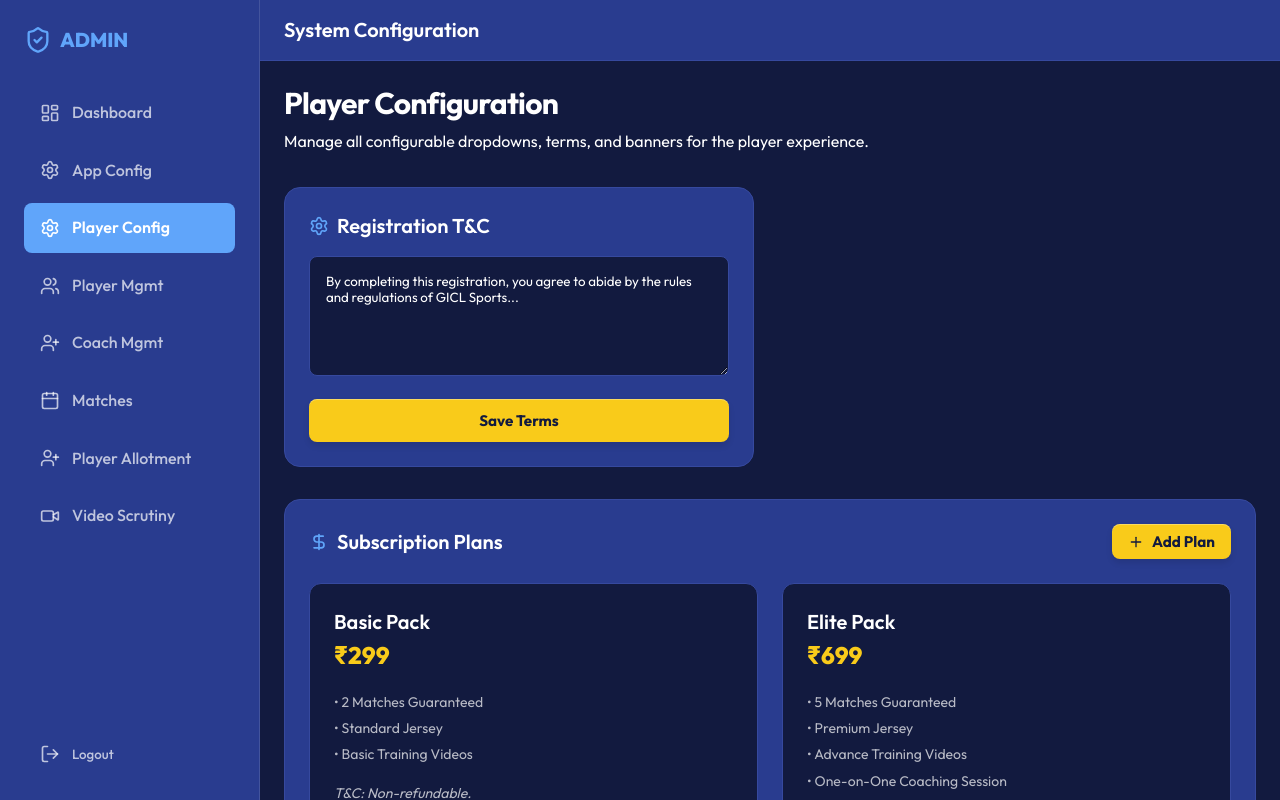
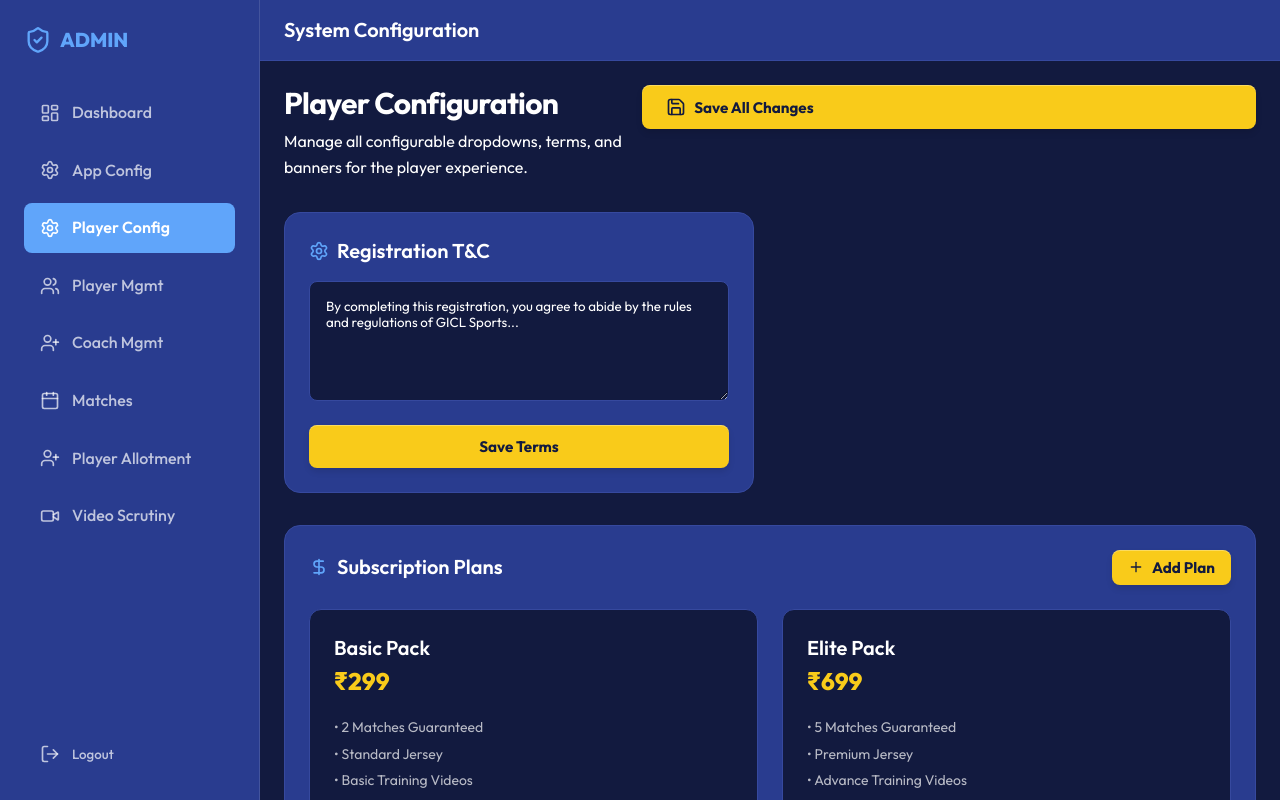
Before and after one commit to Kundan-23/gicl, a React (Vite) app: page /admin/player-config in a window 1280 px wide. Shown: the top 800 px of the page. Built offline with nearby package versions, Linux system fonts and the light colour scheme.

Commit message:
Add Universal Save Button and limit image uploads to 2MB to prevent QuotaExceededError

```diff
--- a/src/pages/Admin/PlayerConfig.jsx
+++ b/src/pages/Admin/PlayerConfig.jsx
@@ -1,7 +1,8 @@
 import React, { useState } from 'react';
 import { motion } from 'framer-motion';
 import { useConfigStore } from '../../store/useConfigStore';
-import { Settings, Plus, Trash2, Image as ImageIcon, Check, DollarSign } from 'lucide-react';
+import { Settings, Plus, Trash2, Image as ImageIcon, Check, DollarSign, Save } from 'lucide-react';
+import Swal from 'sweetalert2';
 
 const PlayerConfig = () => {
   const config = useConfigStore();
@@ -30,10 +31,18 @@ const PlayerConfig = () => {
   const handleBannerUpload = (e) => {
     const file = e.target.files[0];
     if (file) {
+      if (file.size > 2000000) { // Limit to 2MB to prevent localStorage overflow
+        Swal.fire({ icon: 'error', title: 'File Too Large', text: 'Please upload an image smaller than 2MB.' });
+        return;
+      }
       const reader = new FileReader();
       reader.onloadend = () => {
+        try {
           const newBanner = { id: Date.now(), text: "", color: "var(--bg-surface)", image: reader.result };
           config.updateBanners([...config.banners, newBanner]);
+        } catch(err) {
+          Swal.fire({ icon: 'error', title: 'Storage Error', text: 'Storage limit exceeded. Try a smaller image or delete existing banners.' });
+        }
       };
       reader.readAsDataURL(file);
     }
@@ -42,10 +51,18 @@ const PlayerConfig = () => {
   const handleAdBannerUpload = (e) => {
     const file = e.target.files[0];
     if (file) {
+      if (file.size > 2000000) { // Limit to 2MB
+        Swal.fire({ icon: 'error', title: 'File Too Large', text: 'Please upload an image smaller than 2MB.' });
+        return;
+      }
       const reader = new FileReader();
       reader.onloadend = () => {
+        try {
           const newBanner = { id: Date.now(), text: "", color: "var(--bg-surface)", image: reader.result };
           config.updateAdBanners([...(config.adBanners || []), newBanner]);
+        } catch(err) {
+          Swal.fire({ icon: 'error', title: 'Storage Error', text: 'Storage limit exceeded. Try a smaller image or delete existing banners.' });
+        }
       };
       reader.readAsDataURL(file);
     }
@@ -104,9 +121,30 @@ const PlayerConfig = () => {
 
   return (
     <motion.div initial={{ opacity: 0, y: 20 }} animate={{ opacity: 1, y: 0 }} exit={{ opacity: 0 }}>
-      <div style={{ marginBottom: '2rem' }}>
+      <div style={{ marginBottom: '2rem', display: 'flex', justifyContent: 'space-between', alignItems: 'flex-start' }}>
+        <div>
           <h1 className="heading-1">Player Configuration</h1>
           <p className="text-secondary" style={{ marginTop: '0.5rem' }}>Manage all configurable dropdowns, terms, and banners for the player experience.</p>
+        </div>
+        <button
+          className="btn-primary"
+          style={{ display: 'flex', alignItems: 'center', gap: '0.5rem', padding: '0.75rem 1.5rem' }}
+          onClick={() => {
+            // Because zustand persists immediately, this button is purely for UX confirmation
+            // and explicitly saving the Registration terms if they forgot to click its specific save button.
+            config.updateRegistrationTerms(regTerms);
+            Swal.fire({
+              icon: 'success',
+              title: 'Saved Successfully',
+              text: 'All configurations and banners have been universally saved.',
+              timer: 2000,
+              showConfirmButton: false
+            });
+          }}
+        >
+          <Save size={20} />
+          Save All Changes
+        </button>
       </div>
 
       <div style={{ display: 'grid', gridTemplateColumns: 'repeat(auto-fit, minmax(400px, 1fr))', gap: '2rem' }}>
```
Lines whose indentation alone changed are shown as unchanged.
